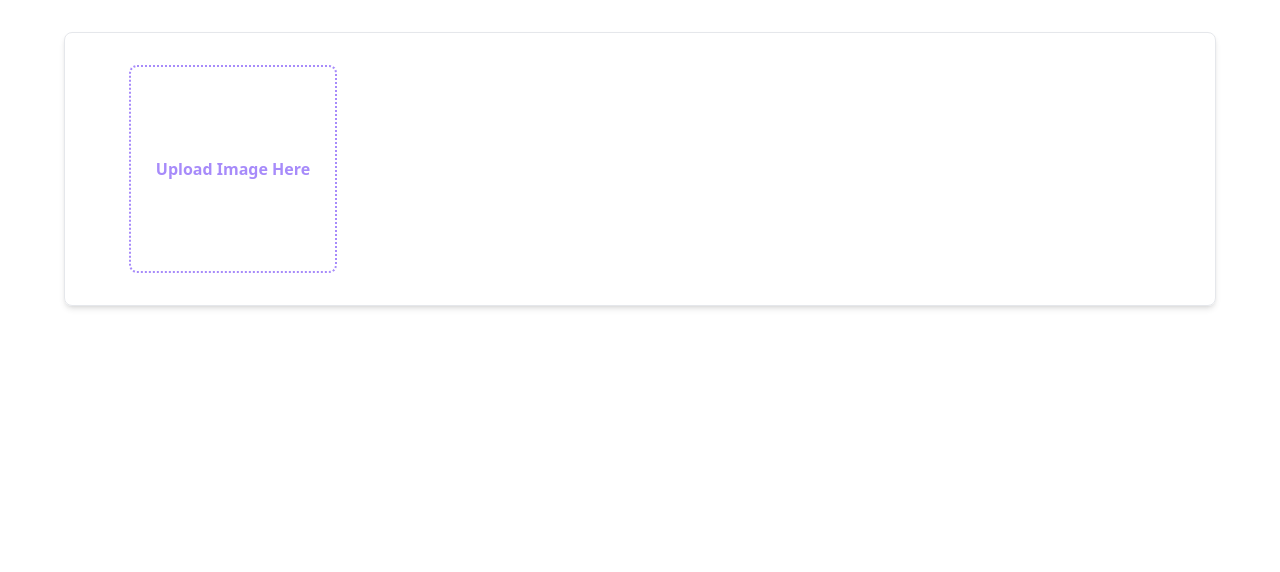
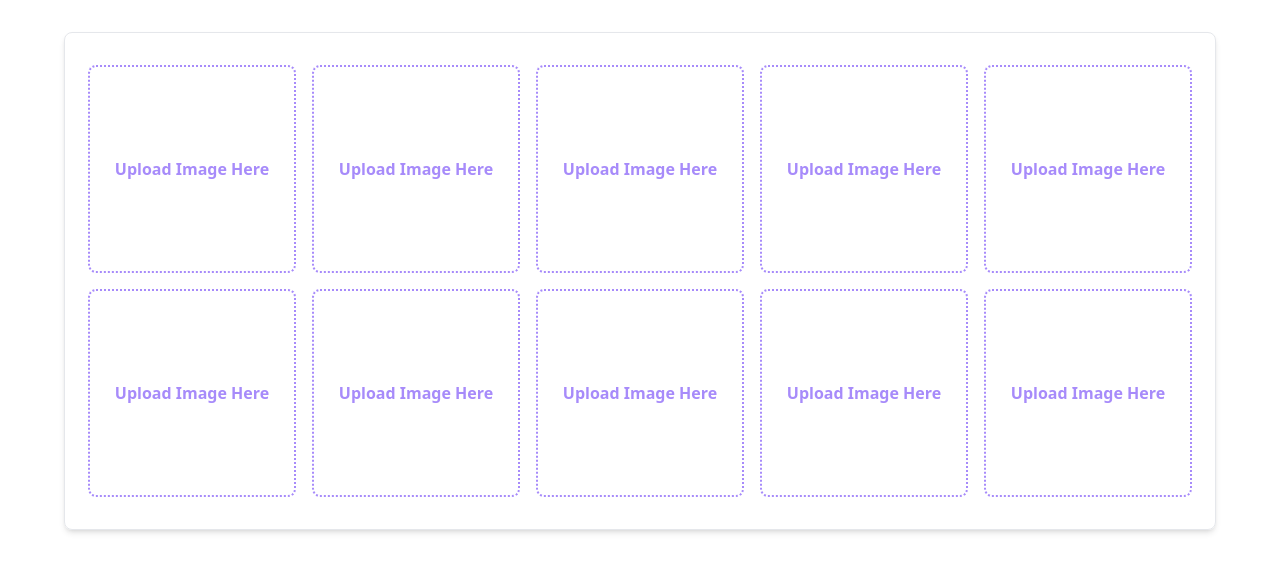
Before and after one commit to sachin-rohilla/Multi-Image-Uploader, a React (Vite) app: page / in a window 1280 px wide. Shown: the top 572 px of the page. Built offline with nearby package versions, Linux system fonts and the light colour scheme.

Commit message:
upload-functionality-added

```diff
--- a/src/App.jsx
+++ b/src/App.jsx
@@ -4,34 +4,63 @@ import "./App.css";
 import { useState } from "react";
 import InputComp from "./components/InputComp";
 import { IoIosCloseCircle } from "react-icons/io";
+import { MdEdit } from "react-icons/md";
 
 function App() {
-  const [image, setImage] = useState(null);
-  const handleImageChange = (event) => {
+  const [image, setImage] = useState([]);
+  const handleImageChange = (event, index) => {
     const files = event.target.files[0];
+    setImage([
+      ...image,
+      {
+        id: index,
+        img: URL.createObjectURL(files),
+      },
+    ]);
+    toast.success("Image Uploaded Successfully");
+  };
 
-    console.log(files);
-    setImage(URL.createObjectURL(files));
+  const handleClose = (id) => {
+    setImage(image.filter((item) => item?.id !== id));
+    toast.success("Image Deleted Successfully");
   };
+  console.log("img", image);
   return (
     <>
-      <div className="px-16 py-8 border w-[90%] mx-auto my-8 shadow-md rounded-lg ">
-        {/* <h1>Multi Image Uploader</h1> */}
-        <div className="relative w-52 h-52">
-          <div className=" w-full h-full border-2 overflow-hidden border-dotted border-[#a78bfa] flex items-center justify-center rounded-lg ">
-            {image ? (
-              <img src={image} alt="image" />
-            ) : (
-              <InputComp handleImageChange={handleImageChange} />
-            )}
+      <div className="px-4 py-8 border w-[90%] mx-auto my-8 shadow-md rounded-lg flex flex-wrap justify-center items-center gap-4 ">
+        {[1, 2, 3, 4, 5, 6, 7, 8, 9, 10]?.map((item, index) => (
+          <div className="relative w-52 h-52" key={index}>
+            <div className=" w-full h-full border-2 overflow-hidden border-dotted border-[#a78bfa] flex items-center justify-center rounded-lg ">
+              {image?.length > 0 &&
+              image.some((item) => item?.id === index + 1) ? (
+                image?.map(
+                  (data) =>
+                    data.id === index + 1 && (
+                      <img key={index} src={data?.img} alt="image" />
+                    )
+                )
+              ) : (
+                <InputComp
+                  handleImageChange={handleImageChange}
+                  index={index + 1}
+                />
+              )}
+            </div>
+            {image?.length > 0 &&
+              image.some((item) => item?.id === index + 1) && (
+                <div>
+                  <IoIosCloseCircle
+                    className="text-2xl cursor-pointer  absolute top-2 right-2"
+                    onClick={() => handleClose(index + 1)}
+                  />
+                  {/* <MdEdit
+                    className="text-2xl cursor-pointer  absolute top-8 right-2"
+                    onClick={() => {}}
+                  /> */}
+                </div>
+              )}
           </div>
-          {image && (
-            <IoIosCloseCircle
-              className="text-2xl cursor-pointer  absolute top-2 right-2"
-              onClick={() => setImage(null)}
-            />
-          )}
-        </div>
+        ))}
       </div>
       <ToastContainer />
     </>
--- a/src/components/InputComp.jsx
+++ b/src/components/InputComp.jsx
@@ -1,20 +1,20 @@
 import React from "react";
 
-const InputComp = ({ handleImageChange }) => {
+const InputComp = ({ handleImageChange, index }) => {
   return (
-    <div className=" ">
+    <div>
       <label
-        htmlFor="fileInput"
+        htmlFor={`fileInput${index}`}
         className="cursor-pointer  text-[#a78bfa] font-semibold py-2 px-4 rounded-md"
       >
         Upload Image Here
       </label>
       <input
-        id="fileInput"
+        id={`fileInput${index}`}
         className="hidden"
         type="file"
         accept="image/*"
-        onChange={handleImageChange}
+        onChange={(e) => handleImageChange(e, index)}
       />
     </div>
   );
```
